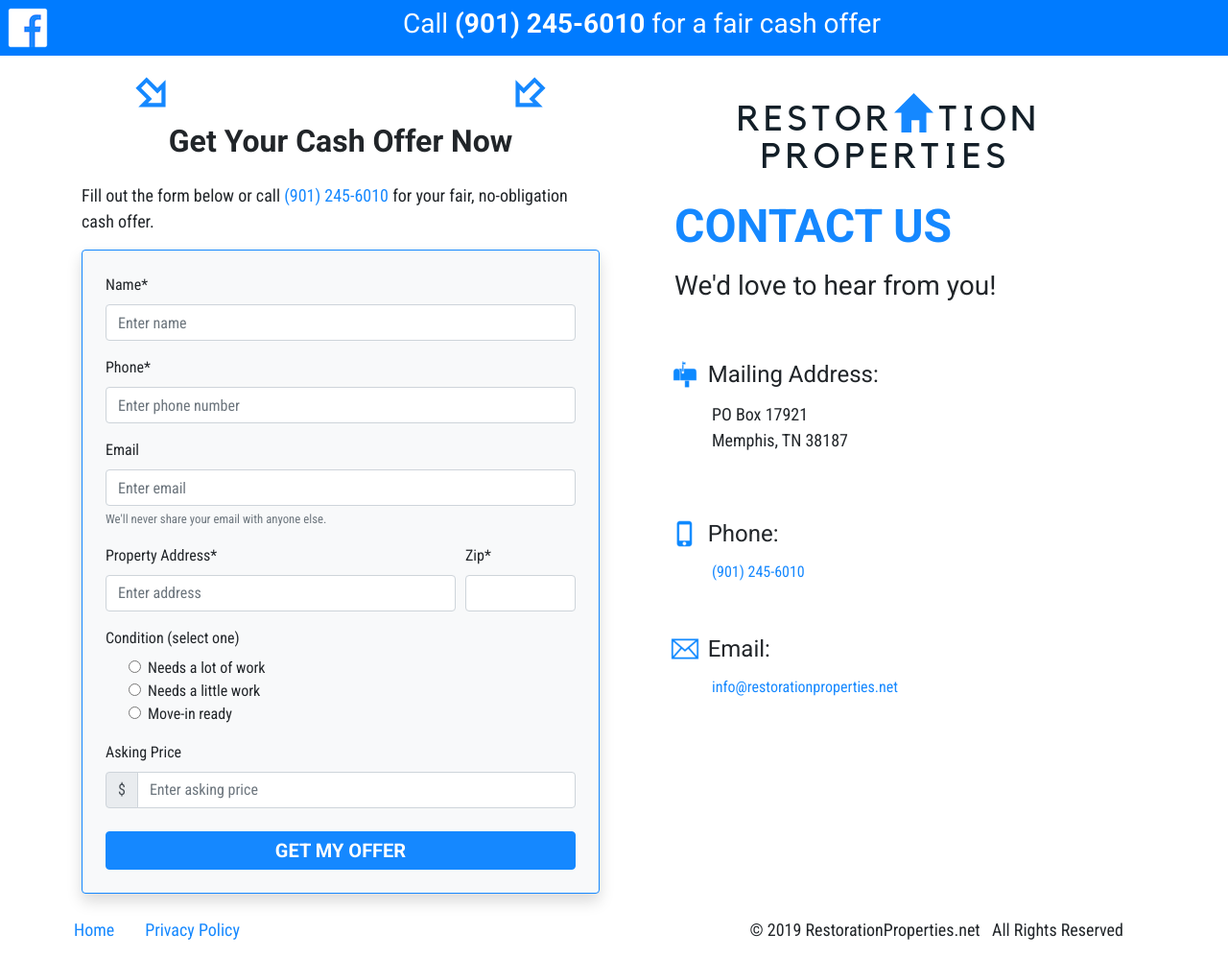
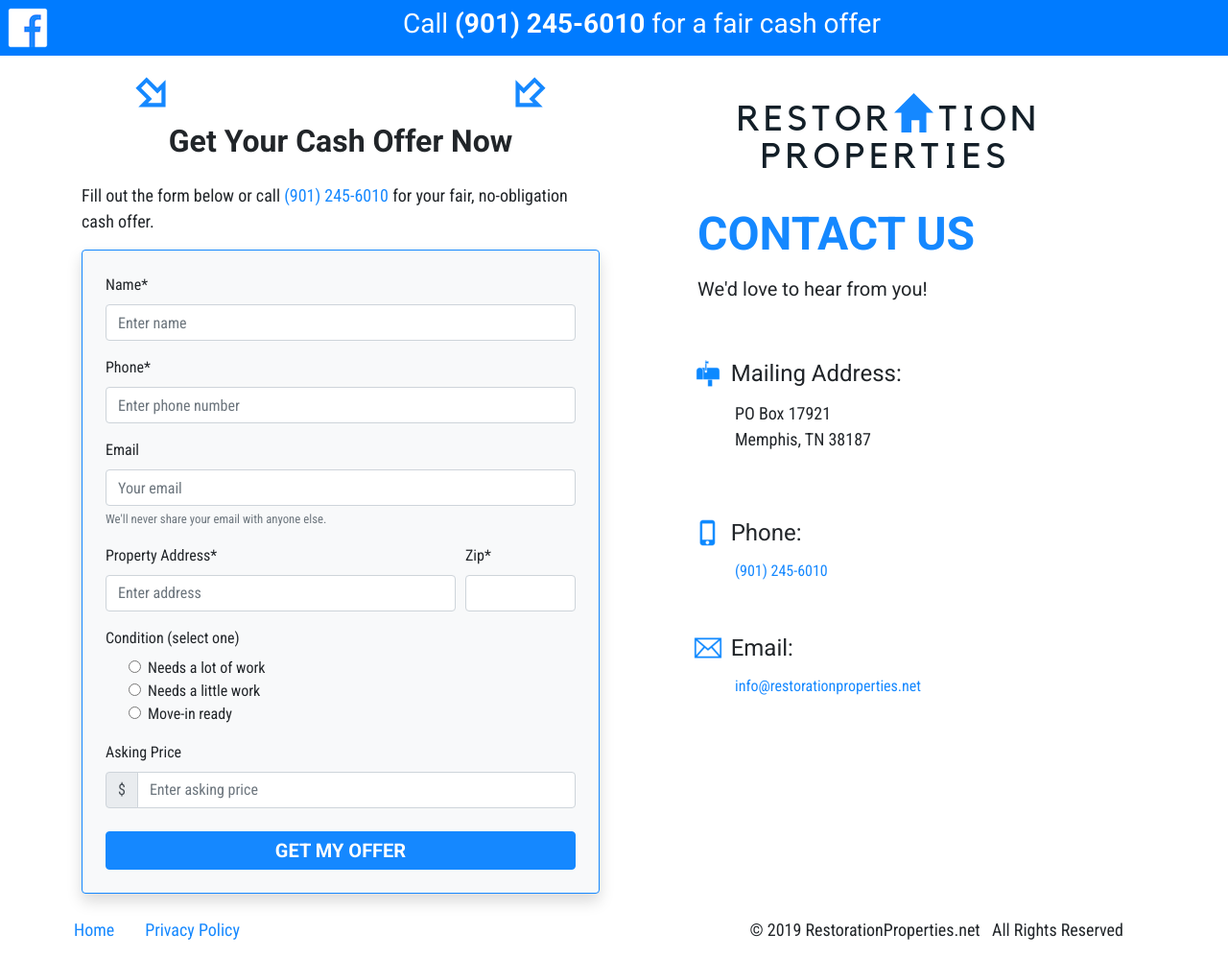
Before and after one commit to grahamlangford/restoration-properties, a plain HTML site: page contact.html in a window 1280 px wide. Shown: the whole page at 96% size. Drawn offline with nearby package versions, Linux system fonts and the light colour scheme.

Commit message:
facebook link opens to new tab minor margin/padding fixes to contact page adds autofill for email (reply block and subject) adds honeypot catch to form

```diff
--- a/contact.html
+++ b/contact.html
@@ -51,6 +51,7 @@
       <a
         href="https://www.facebook.com/RestorationProperties"
         class="float-left py-3 pl-2 pr-2 p-sm-1"
+        target="_blank"
         ><img src="media/facebook.png" alt="facebook logo"
       /></a>
       <h3 class="text-white mt-2">
@@ -84,6 +85,14 @@
               action="https://formspree.io/info@restorationproperties.net"
               method="POST"
             >
+              <input
+                type="hidden"
+                name="_subject"
+                value="Fair cash offer for your house"
+              />
+
+              <input type="text" name="_gotcha" class="d-none" />
+
               <div class="form-group">
                 <label for="name">Name*</label>
                 <input
@@ -114,9 +123,9 @@
                   type="email"
                   class="form-control"
                   id="email"
-                  name="email_address"
+                  name="_replyto"
                   aria-describedby="emailHelp"
-                  placeholder="Enter email"
+                  placeholder="Your email"
                 />
                 <small id="emailHelp" class="form-text text-muted"
                   >We'll never share your email with anyone else.</small
@@ -237,15 +246,17 @@
             />
           </a>
 
-          <h1 class="text-primary text-center text-lg-left ml-0 ml-lg-5">
+          <h1
+            class="text-primary text-center text-lg-left ml-0 ml-lg-5 pl-lg-4 mt-lg-2"
+          >
             Contact Us
           </h1>
 
-          <h3 class="text-center text-lg-left mt-3 ml-0 ml-lg-5">
+          <h5 class="text-center text-lg-left mt-3 ml-0 ml-lg-5 pl-lg-4">
             We'd love to hear from you!
-          </h3>
+          </h5>
 
-          <div class="row mb-4 mb-sm-2 ml-4">
+          <div class="row mb-4 mb-sm-2 ml-4 pl-lg-4">
             <div class="col-12 mt-3 mt-lg-5">
               <span>
                 <img
```
Also changed, not shown: index.html (+11 -2 lines), privacy.html (+1 -0 lines).
